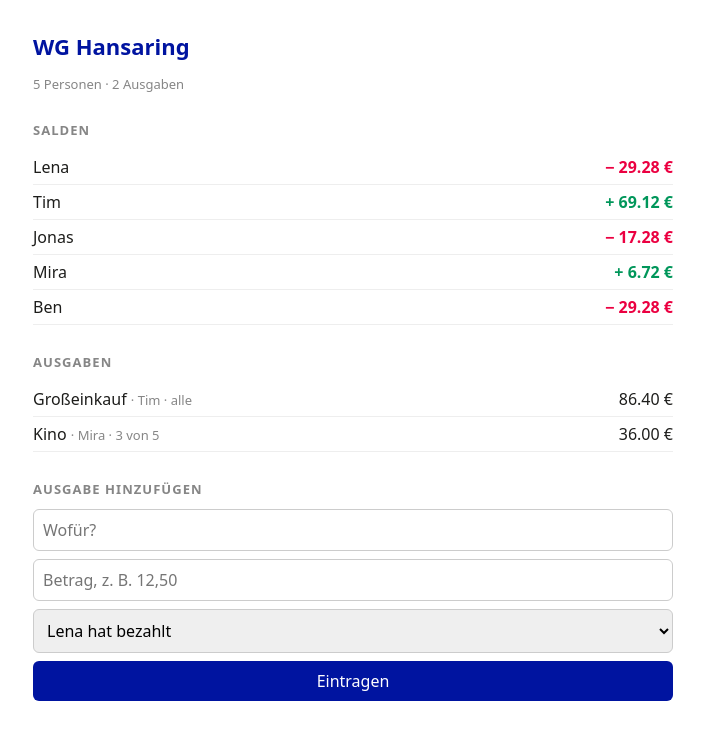
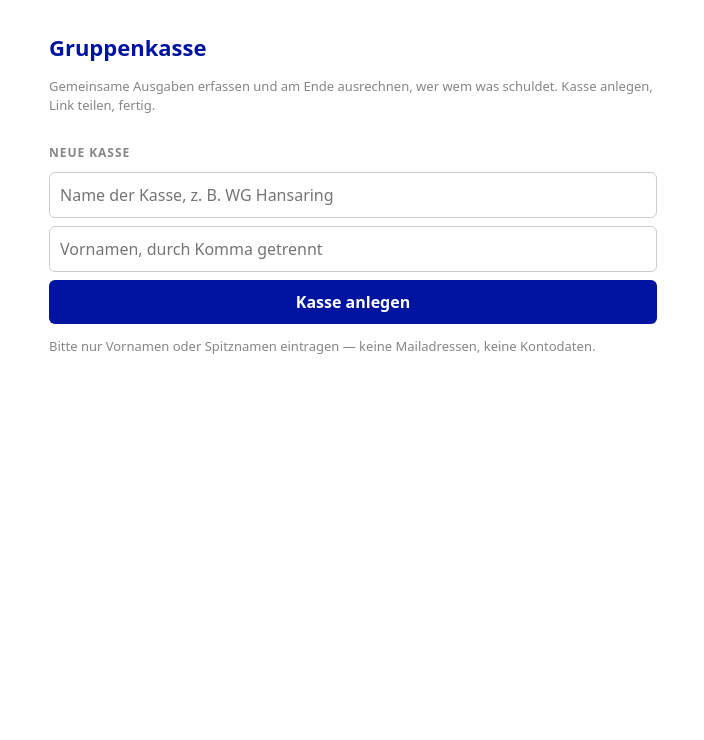
Before and after one commit to mchlbckr/gruppenkasse, a FastAPI app: page / in a window 1280 px wide. Shown: the top 740 px of the page, without its empty margins (287-991 px from the left). Run offline with FastAPI, Linux system fonts and the light colour scheme.

Commit message:
Datenmodell und SQLite: mehrere Kassen, Beteiligungen, Link zum Teilen

```diff
--- a/app/main.py
+++ b/app/main.py
@@ -1,103 +1,97 @@
-"""Gruppenkasse — erste lauffähige Version.
+"""Gruppenkasse — die Seiten der Anwendung.
 
-Stand Sitzung 3: Alles liegt noch im Arbeitsspeicher. Wird die Anwendung neu
-gestartet, sind die Ausgaben weg. Das ist Absicht — die Datenbank kommt in
-Sitzung 4.
+Stand Sitzung 4: Die Daten liegen jetzt in einer SQLite-Datenbank. Es gibt
+beliebig viele Kassen, jede erreichbar über ihren eigenen Link.
 """
 
-from fastapi import FastAPI, Form, Request
+from pathlib import Path
+
+from fastapi import FastAPI, Form, HTTPException, Request
 from fastapi.responses import RedirectResponse
+from fastapi.staticfiles import StaticFiles
 from fastapi.templating import Jinja2Templates
 
+from app import datenbank
+from app.regeln import berechne_salden
+
+HIER = Path(__file__).parent
+
 app = FastAPI(title="Gruppenkasse")
-templates = Jinja2Templates(directory="app/templates")
-
-# --- Die Daten der Kasse -----------------------------------------------------
-# Noch fest eingetragen. Eine Kasse, feste Teilnehmende.
-
-KASSENNAME = "WG Hansaring"
-PERSONEN = ["Lena", "Tim", "Jonas", "Mira", "Ben"]
-
-# Jede Ausgabe ist ein Dictionary. Die Liste wächst, während die Anwendung läuft.
-ausgaben = [
-    {"titel": "Großeinkauf", "cent": 8640, "bezahlt_von": "Tim", "beteiligte": PERSONEN},
-    {"titel": "Kino", "cent": 3600, "bezahlt_von": "Mira", "beteiligte": ["Mira", "Lena", "Ben"]},
-]
+app.mount("/static", StaticFiles(directory=HIER / "static"), name="static")
+templates = Jinja2Templates(directory=HIER / "templates")
 
 
-# --- Die fachlichen Regeln ---------------------------------------------------
-
-def teile_auf(cent, anzahl_beteiligte):
-    """Teilt einen Betrag gleichmäßig auf.
-
-    Regel: Geht der Betrag nicht glatt auf, bekommen die ersten Beteiligten
-    den zusätzlichen Cent. Die Summe der Anteile ergibt immer genau den Betrag.
-    """
-    grundanteil = cent // anzahl_beteiligte
-    rest = cent - grundanteil * anzahl_beteiligte
-
-    anteile = []
-    for position in range(anzahl_beteiligte):
-        if position < rest:
-            anteile.append(grundanteil + 1)
-        else:
-            anteile.append(grundanteil)
-    return anteile
+@app.on_event("startup")
+def beim_start():
+    datenbank.initialisiere()
 
 
-def berechne_salden(personen, alle_ausgaben):
-    """Saldo je Person: was sie bezahlt hat, minus ihre Anteile.
+# --- Startseite: eine Kasse anlegen ------------------------------------------
 
-    Ein positiver Saldo heißt: Diese Person hat mehr ausgelegt, als sie
-    verbraucht hat, bekommt also Geld zurück.
-    """
-    salden = {}
-    for person in personen:
-        salden[person] = 0
-
-    for ausgabe in alle_ausgaben:
-        salden[ausgabe["bezahlt_von"]] += ausgabe["cent"]
-
-        anteile = teile_auf(ausgabe["cent"], len(ausgabe["beteiligte"]))
-        for position, person in enumerate(ausgabe["beteiligte"]):
-            salden[person] -= anteile[position]
-
-    return salden
+@app.get("/")
+def startseite(request: Request):
+    return templates.TemplateResponse("start.html", {"request": request})
 
 
-# --- Die Seiten --------------------------------------------------------------
+@app.post("/kasse")
+def kasse_anlegen(name: str = Form(...), personen: str = Form(...)):
+    # Die Namen kommen als eine Zeile: "Lena, Tim, Jonas"
+    namen = [teil.strip() for teil in personen.split(",") if teil.strip()]
+    if len(namen) < 2:
+        raise HTTPException(status_code=400, detail="Mindestens zwei Personen")
 
-@app.get("/")
-def kasse_anzeigen(request: Request):
+    token = datenbank.lege_kasse_an(name, namen)
+    return RedirectResponse(f"/k/{token}", status_code=303)
+
+
+# --- Die Kasse selbst --------------------------------------------------------
+
+@app.get("/k/{token}")
+def kasse_anzeigen(request: Request, token: str):
+    kasse = datenbank.hole_kasse(token)
+    if kasse is None:
+        raise HTTPException(status_code=404, detail="Diese Kasse gibt es nicht")
+
+    personen = datenbank.hole_personen(kasse["id"])
+    ausgaben = datenbank.hole_ausgaben(kasse["id"])
+
+    # Für die Anzeige brauchen wir zu jeder Person-ID den Namen.
+    namen = {person["id"]: person["name"] for person in personen}
+
+    salden = berechne_salden([person["id"] for person in personen], ausgaben)
+
     return templates.TemplateResponse(
         "kasse.html",
         {
             "request": request,
-            "kassenname": KASSENNAME,
-            "personen": PERSONEN,
+            "kasse": kasse,
+            "personen": personen,
+            "namen": namen,
             "ausgaben": ausgaben,
-            "salden": berechne_salden(PERSONEN, ausgaben),
+            "salden": salden,
         },
     )
 
 
-@app.post("/ausgabe")
-def ausgabe_hinzufuegen(
-    titel: str = Form(...),
-    betrag: str = Form(...),
-    bezahlt_von: str = Form(...),
-):
-    # Der Betrag kommt als Text aus dem Formular, etwa "12,50".
-    # Intern rechnen wir in ganzen Cent — niemals mit Kommazahlen.
-    betrag = betrag.replace(",", ".")
+@app.post("/k/{token}/ausgabe")
+async def ausgabe_hinzufuegen(request: Request, token: str):
+    kasse = datenbank.hole_kasse(token)
+    if kasse is None:
+        raise HTTPException(status_code=404, detail="Diese Kasse gibt es nicht")
+
+    formular = await request.form()
+
+    titel = formular["titel"]
+    bezahlt_von = int(formular["bezahlt_von"])
+
+    # Der Betrag kommt als Text, etwa "12,50". Intern rechnen wir in Cent.
+    betrag = str(formular["betrag"]).replace(",", ".")
     cent = round(float(betrag) * 100)
 
-    ausgaben.append(
-        {
-            "titel": titel,
-            "cent": cent,
-            "bezahlt_von": bezahlt_von,
-            "beteiligte": PERSONEN,
-        }
-    )
-    return RedirectResponse("/", status_code=303)
+    # Angehakte Personen. Ist niemand angehakt, sind alle beteiligt.
+    beteiligte = [int(wert) for wert in formular.getlist("beteiligte")]
+    if not beteiligte:
+        beteiligte = [person["id"] for person in datenbank.hole_personen(kasse["id"])]
+
+    datenbank.lege_ausgabe_an(kasse["id"], titel, cent, bezahlt_von, beteiligte)
+    return RedirectResponse(f"/k/{token}", status_code=303)
--- /dev/null
+++ b/app/static/stil.css
@@ -0,0 +1,91 @@
+:root {
+  --blau: #0014a0;
+  --gruen: #00965a;
+  --rot: #eb0041;
+  --grau: #868686;
+}
+
+* { box-sizing: border-box; }
+
+body {
+  font-family: system-ui, -apple-system, sans-serif;
+  max-width: 640px;
+  margin: 0 auto;
+  padding: 16px;
+  color: #1d1d1b;
+  line-height: 1.5;
+}
+
+h1 { color: var(--blau); font-size: 22px; margin-bottom: 4px; }
+
+h2 {
+  font-size: 12px;
+  text-transform: uppercase;
+  letter-spacing: .08em;
+  color: var(--grau);
+  margin-top: 28px;
+  margin-bottom: 8px;
+}
+
+.zeile {
+  display: flex;
+  justify-content: space-between;
+  gap: 12px;
+  padding: 7px 0;
+  border-bottom: 1px solid #eee;
+}
+
+.plus { color: var(--gruen); font-weight: 600; white-space: nowrap; }
+.minus { color: var(--rot); font-weight: 600; white-space: nowrap; }
+.klein { color: var(--grau); font-size: 13px; }
+
+form { margin-top: 10px; display: grid; gap: 8px; }
+
+input, select, button {
+  font: inherit;
+  padding: 10px;
+  border: 1px solid #ccc;
+  border-radius: 6px;
+  width: 100%;
+}
+
+button {
+  background: var(--blau);
+  color: #fff;
+  border: none;
+  cursor: pointer;
+  font-weight: 600;
+}
+
+button:hover { background: #000f7a; }
+
+fieldset {
+  border: 1px solid #ddd;
+  border-radius: 6px;
+  padding: 10px 12px;
+}
+
+legend { font-size: 12px; color: var(--grau); padding: 0 4px; }
+
+.beteiligte {
+  display: flex;
+  flex-wrap: wrap;
+  gap: 10px 16px;
+}
+
+.beteiligte label {
+  display: flex;
+  align-items: center;
+  gap: 5px;
+  font-size: 14px;
+}
+
+.beteiligte input { width: auto; }
+
+.teilen {
+  background: #f2f5ff;
+  border-radius: 6px;
+  padding: 10px 12px;
+  font-size: 13px;
+  word-break: break-all;
+}
--- a/app/templates/kasse.html
+++ b/app/templates/kasse.html
@@ -3,51 +3,39 @@
 <head>
   <meta charset="utf-8">
   <meta name="viewport" content="width=device-width, initial-scale=1">
-  <title>{{ kassenname }}</title>
-  <style>
-    body { font-family: system-ui, sans-serif; max-width: 640px; margin: 0 auto;
-           padding: 16px; color: #1d1d1b; }
-    h1 { color: #0014a0; font-size: 22px; }
-    h2 { font-size: 13px; text-transform: uppercase; letter-spacing: .08em;
-         color: #868686; margin-top: 28px; }
-    .zeile { display: flex; justify-content: space-between; padding: 6px 0;
-             border-bottom: 1px solid #eee; }
-    .plus { color: #00965a; font-weight: 600; }
-    .minus { color: #eb0041; font-weight: 600; }
-    .klein { color: #868686; font-size: 13px; }
-    form { margin-top: 10px; display: grid; gap: 8px; }
-    input, select, button { font: inherit; padding: 9px; border: 1px solid #ccc;
-                            border-radius: 6px; }
-    button { background: #0014a0; color: #fff; border: none; cursor: pointer; }
-  </style>
+  <title>{{ kasse.name }}</title>
+  <link rel="stylesheet" href="/static/stil.css">
 </head>
 <body>
 
-  <h1>{{ kassenname }}</h1>
+  <h1>{{ kasse.name }}</h1>
   <p class="klein">{{ personen|length }} Personen · {{ ausgaben|length }} Ausgaben</p>
 
   <h2>Salden</h2>
-  {% for person, saldo in salden.items() %}
+  {% for person in personen %}
     <div class="zeile">
-      <span>{{ person }}</span>
-      {% if saldo >= 0 %}
-        <span class="plus">+ {{ "%.2f"|format(saldo / 100) }} €</span>
+      <span>{{ person.name }}</span>
+      {% if salden[person.id] >= 0 %}
+        <span class="plus">+ {{ "%.2f"|format(salden[person.id] / 100) }} €</span>
       {% else %}
-        <span class="minus">− {{ "%.2f"|format(-saldo / 100) }} €</span>
+        <span class="minus">− {{ "%.2f"|format(-salden[person.id] / 100) }} €</span>
       {% endif %}
     </div>
   {% endfor %}
 
   <h2>Ausgaben</h2>
+  {% if not ausgaben %}
+    <p class="klein">Noch nichts erfasst.</p>
+  {% endif %}
   {% for ausgabe in ausgaben %}
     <div class="zeile">
       <span>
         {{ ausgabe.titel }}
-        <span class="klein">· {{ ausgabe.bezahlt_von }} ·
+        <span class="klein">· {{ ausgabe.bezahlt_von_name }} ·
           {% if ausgabe.beteiligte|length == personen|length %}
             alle
           {% else %}
-            {{ ausgabe.beteiligte|length }} von {{ personen|length }}
+            {% for person_id in ausgabe.beteiligte %}{{ namen[person_id] }}{% if not loop.last %}, {% endif %}{% endfor %}
           {% endif %}
         </span>
       </span>
@@ -56,16 +44,36 @@
   {% endfor %}
 
   <h2>Ausgabe hinzufügen</h2>
-  <form method="post" action="/ausgabe">
+  <form method="post" action="/k/{{ kasse.token }}/ausgabe">
     <input name="titel" placeholder="Wofür?" required>
     <input name="betrag" placeholder="Betrag, z. B. 12,50" required>
+
     <select name="bezahlt_von">
       {% for person in personen %}
-        <option value="{{ person }}">{{ person }} hat bezahlt</option>
+        <option value="{{ person.id }}">{{ person.name }} hat bezahlt</option>
       {% endfor %}
     </select>
+
+    <fieldset>
+      <legend>Wer war beteiligt? (nichts angehakt = alle)</legend>
+      <div class="beteiligte">
+        {% for person in personen %}
+          <label>
+            <input type="checkbox" name="beteiligte" value="{{ person.id }}">
+            {{ person.name }}
+          </label>
+        {% endfor %}
+      </div>
+    </fieldset>
+
     <button type="submit">Eintragen</button>
   </form>
 
+  <h2>Teilen</h2>
+  <div class="teilen">
+    Diesen Link weitergeben — wer ihn hat, kann die Kasse sehen und ändern:<br>
+    <strong>/k/{{ kasse.token }}</strong>
+  </div>
+
 </body>
 </html>
--- /dev/null
+++ b/app/templates/start.html
@@ -0,0 +1,29 @@
+<!doctype html>
+<html lang="de">
+<head>
+  <meta charset="utf-8">
+  <meta name="viewport" content="width=device-width, initial-scale=1">
+  <title>Gruppenkasse</title>
+  <link rel="stylesheet" href="/static/stil.css">
+</head>
+<body>
+
+  <h1>Gruppenkasse</h1>
+  <p class="klein">
+    Gemeinsame Ausgaben erfassen und am Ende ausrechnen, wer wem was schuldet.
+    Kasse anlegen, Link teilen, fertig.
+  </p>
+
+  <h2>Neue Kasse</h2>
+  <form method="post" action="/kasse">
+    <input name="name" placeholder="Name der Kasse, z. B. WG Hansaring" required>
+    <input name="personen" placeholder="Vornamen, durch Komma getrennt" required>
+    <button type="submit">Kasse anlegen</button>
+  </form>
+
+  <p class="klein">
+    Bitte nur Vornamen oder Spitznamen eintragen — keine Mailadressen, keine Kontodaten.
+  </p>
+
+</body>
+</html>
```
Also changed, not shown: app/datenbank.py (added, +161 -0 lines), app/regeln.py (added, +54 -0 lines).
